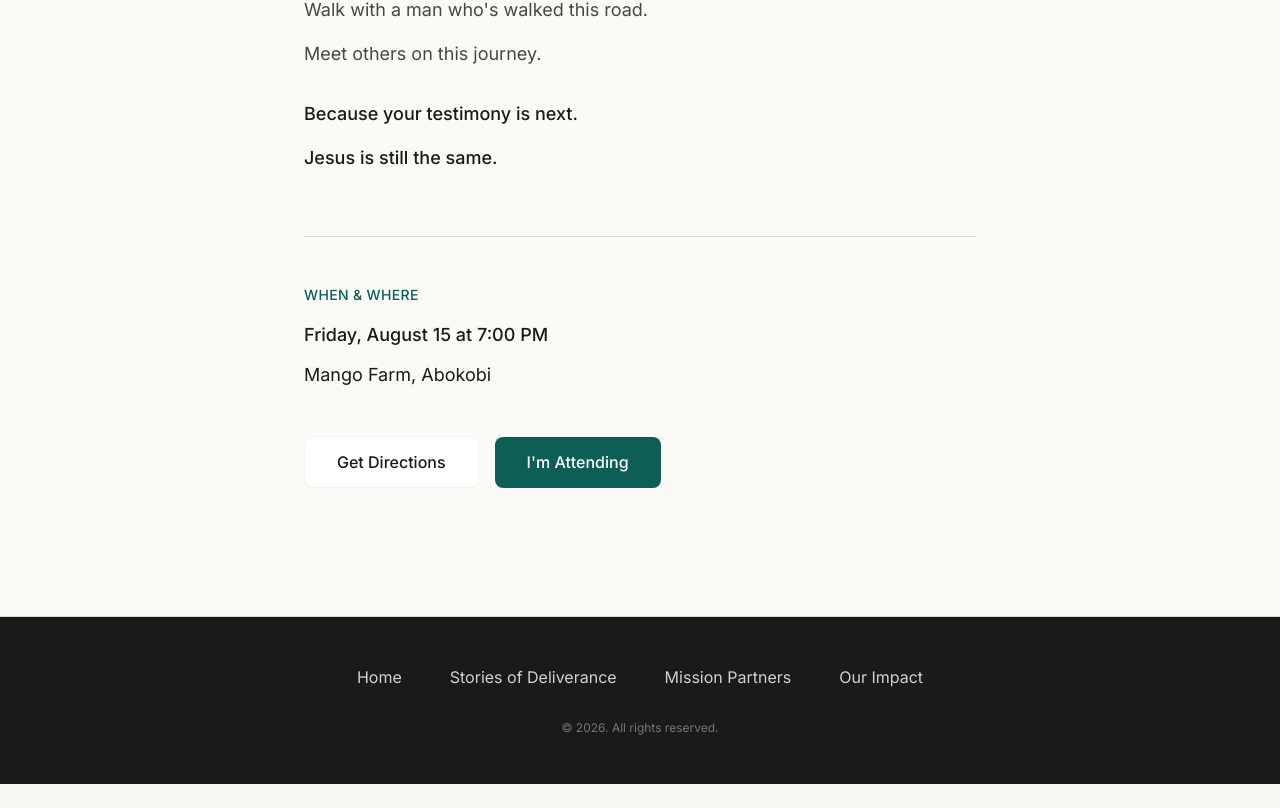
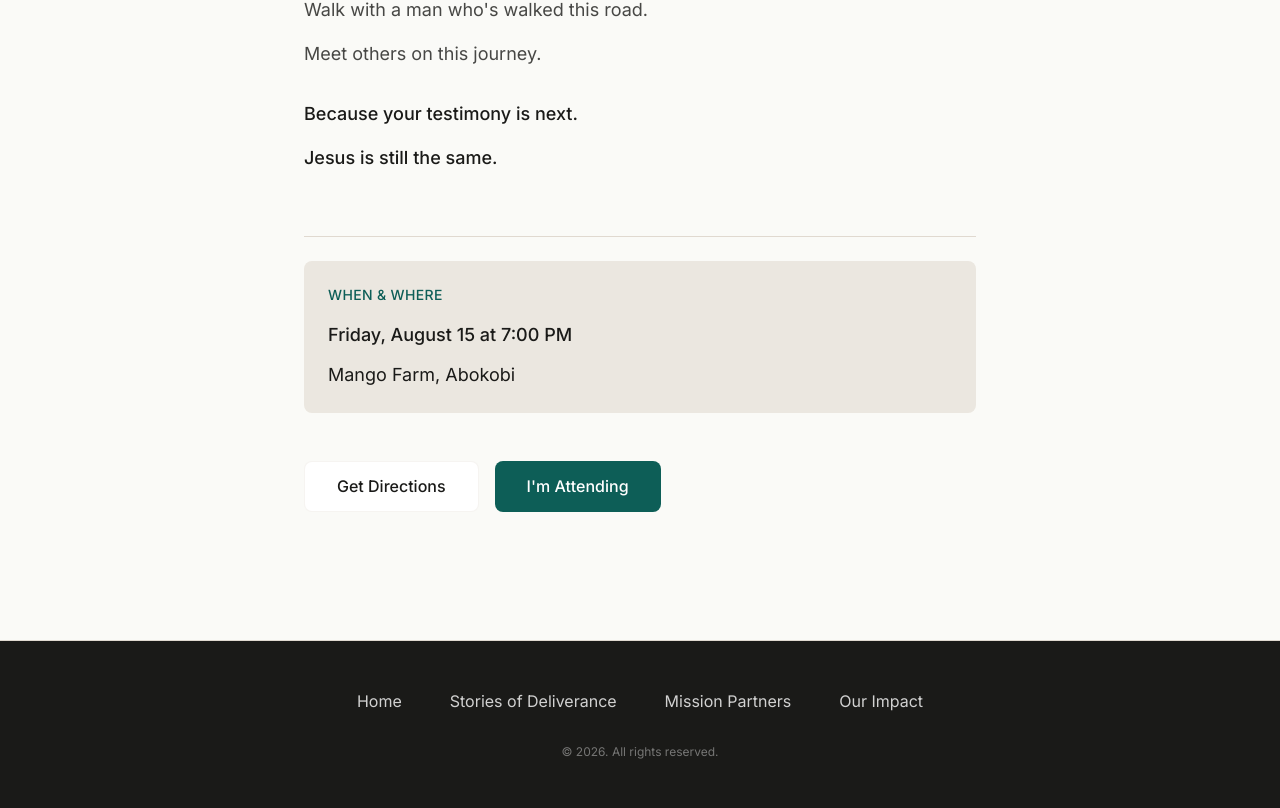
Before and after one commit to whoisjimilitan/restoration-community, a Next.js app in the folder apps/web/: page / in a window 1280 px wide. Shown: the part 4770-5578 px from the top of the page. Before the commit the page ends 5554 px from the top, so only its background shows below. Built offline with nearby package versions, Linux system fonts and the light colour scheme.

Commit message:
Polish: WHEN & WHERE section gets subtle background + padding
Adds visual distinction to event details. Subtle gray background and padding create separation from copy above.

Co-Authored-By: Claude Haiku 4.5 <noreply@anthropic.com>

```diff
--- a/apps/web/src/app/page.tsx
+++ b/apps/web/src/app/page.tsx
@@ -218,7 +218,7 @@ export default function Home() {
           </div>
 
           <div className="space-y-8 pt-6 border-t border-rc-border">
-            <div className="space-y-4 pt-6">
+            <div className="space-y-4 pt-6 pb-6 px-6 bg-rc-warm-gray rounded-lg">
               <p className="text-sm font-medium text-rc-accent uppercase tracking-wide">When & Where</p>
               <div className="space-y-3">
                 <p className="text-base md:text-lg text-rc-text font-medium">Friday, August 15 at 7:00 PM</p>
```
